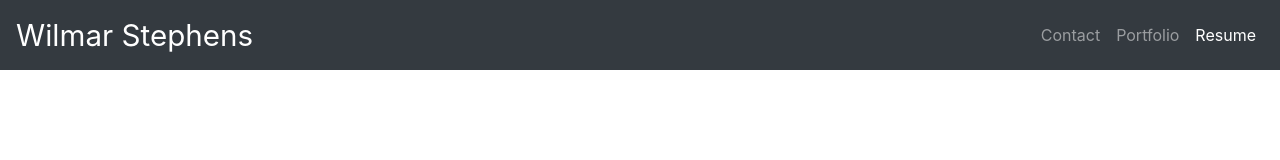
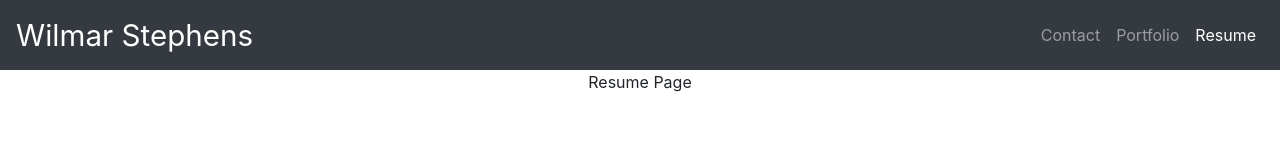
Before and after one commit to wilmararturo/react-portfolio, a React (Create React App) app: page /resume in a window 1280 px wide. Shown: the top 160 px of the page. Built offline with nearby package versions, Linux system fonts and the light colour scheme; the HTML template or start-up script is replaced by a standard one.

Commit message:
added resume page

```diff
--- a/src/App.js
+++ b/src/App.js
@@ -6,6 +6,7 @@ import Footer from "./components/Footer";
 import Home from "./pages/Home";
 import Portfolio from "./pages/Portfolio";
 import Contact from "./pages/Contact";
+import Resume from "./pages/Resume";
 
 import "./App.css";
 
@@ -18,6 +19,7 @@ function App() {
           <Route exact path={["/home", "/"]} component={Home} />
           <Route exact path="/contact" component={Contact} />
           <Route exact path="/portfolio" component={Portfolio} />
+          <Route exact path="/resume" component={Resume} />
         </Wrapper>
       </div>
       <Footer />
```
